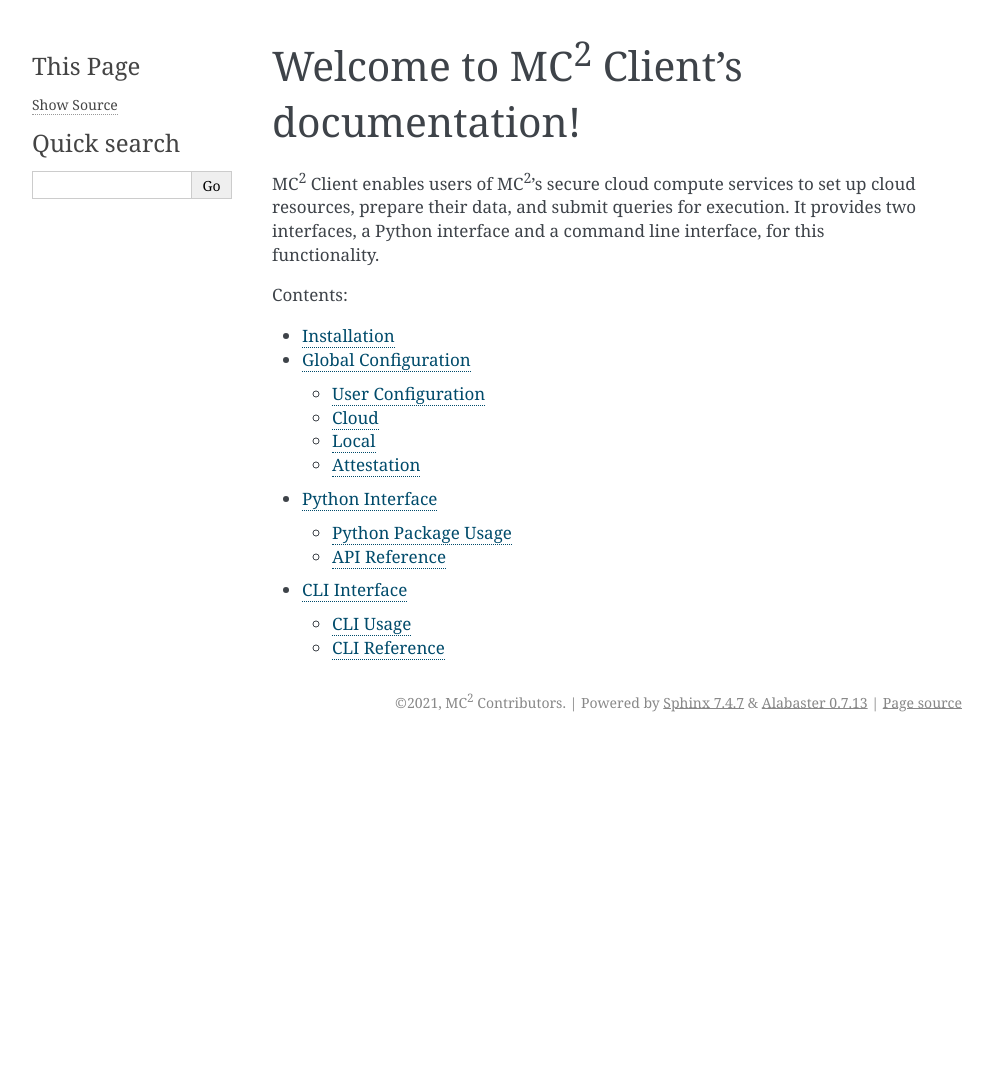
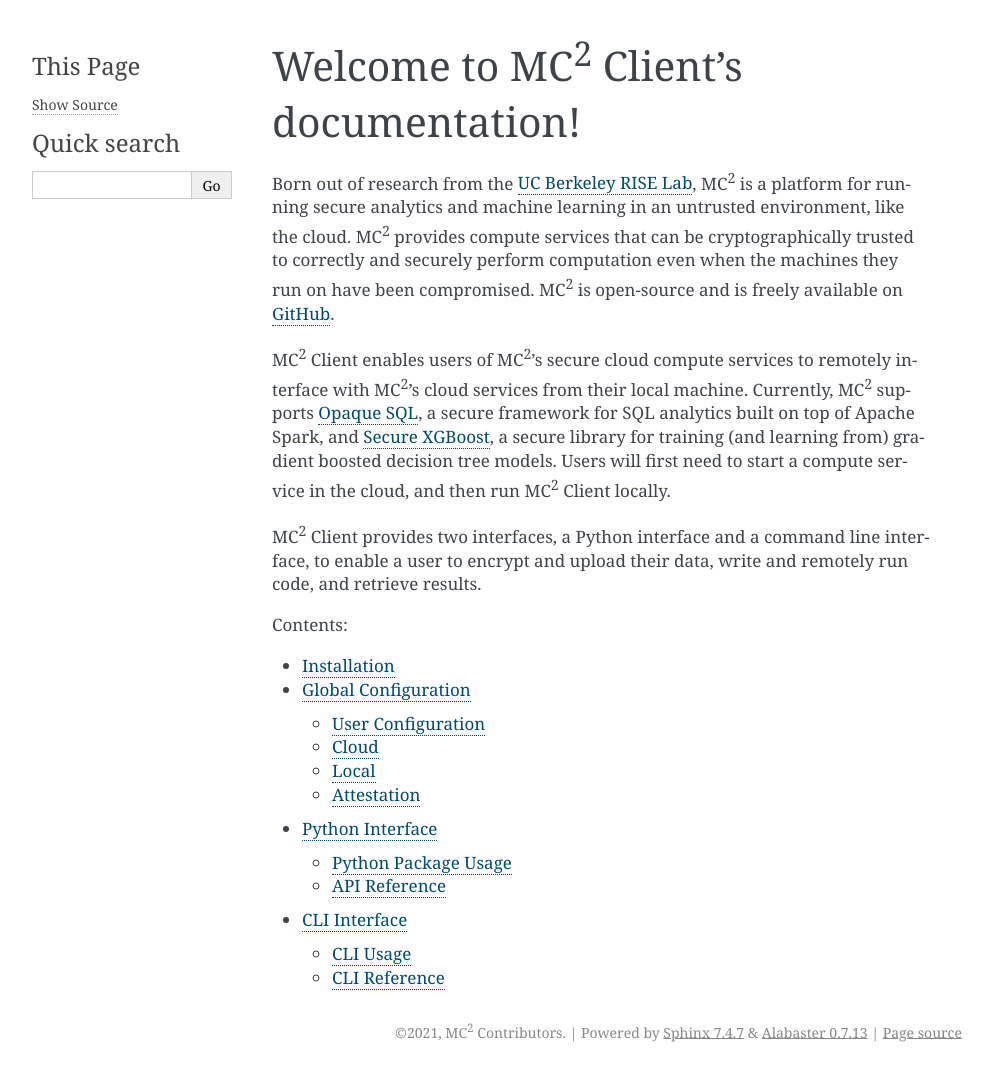
Before and after one commit to mc2-project/mc2, a Sphinx documentation site: the page built from docs/index.rst, in a window 1280 px wide. Shown: the whole page, without its empty margins (148-1141 px from the left). Built offline with Sphinx 7.4.7, drawn with Linux system fonts in a browser that asks for light colours; before the commit the page ends 900 px from its top, so only the background shows below that.

```diff
--- a/docs/config.rst
+++ b/docs/config.rst
@@ -24,7 +24,7 @@
 You'll need to configure some parameters for the cloud.
 
 - ``remote_username`` : the username to be used when transferring data over ``scp``.
-- ``orchestrator`` : the IP address of the compute orchestrator. MC\ :sup:`2` Client will send attestation requests to this IP address. Leave blank for ``mc2.create_cluster()`` to configure automatically.
+- ``orchestrator`` : the IP address of the compute orchestrator. MC\ :sup:`2` Client will send attestation requests to this IP address.
 - ``nodes`` : the IP addresses of the cluster workers.
 - ``data_dir`` : the directory to transfer data to.
 - ``results`` : a list of paths, each of which is a result outputted during computation.
--- a/docs/index.rst
+++ b/docs/index.rst
@@ -5,7 +5,11 @@
 
 Welcome to MC\ :sup:`2` Client's documentation!
 =========================================
-MC\ :sup:`2` Client enables users of MC\ :sup:`2`'s secure cloud compute services to set up cloud resources, prepare their data, and submit queries for execution. It provides two interfaces, a Python interface and a command line interface, for this functionality.
+Born out of research from the `UC Berkeley RISE Lab <https://rise.cs.berkeley.edu/>`_, MC\ :sup:`2` is a platform for running secure analytics and machine learning in an untrusted environment, like the cloud. MC\ :sup:`2` provides compute services that can be cryptographically trusted to correctly and securely perform computation even when the machines they run on have been compromised. MC\ :sup:`2` is open-source and is freely available on `GitHub <https://github.com/mc2-project/mc2>`_.
+
+MC\ :sup:`2` Client enables users of MC\ :sup:`2`'s secure cloud compute services to remotely interface with MC\ :sup:`2`'s cloud services from their local machine. Currently, MC\ :sup:`2` supports `Opaque SQL <https://mc2-project.github.io/opaque/>`_, a secure framework for SQL analytics built on top of Apache Spark, and `Secure XGBoost <https://secure-xgboost.readthedocs.io/en/latest/>`_, a secure library for training (and learning from) gradient boosted decision tree models. Users will first need to start a compute service in the cloud, and then run MC\ :sup:`2` Client locally.
+
+MC\ :sup:`2` Client provides two interfaces, a Python interface and a command line interface, to enable a user to encrypt and upload their data, write and remotely run code, and retrieve results.
 
 .. toctree::
     :maxdepth: 2
```
Also changed, not shown: 1 other file.
